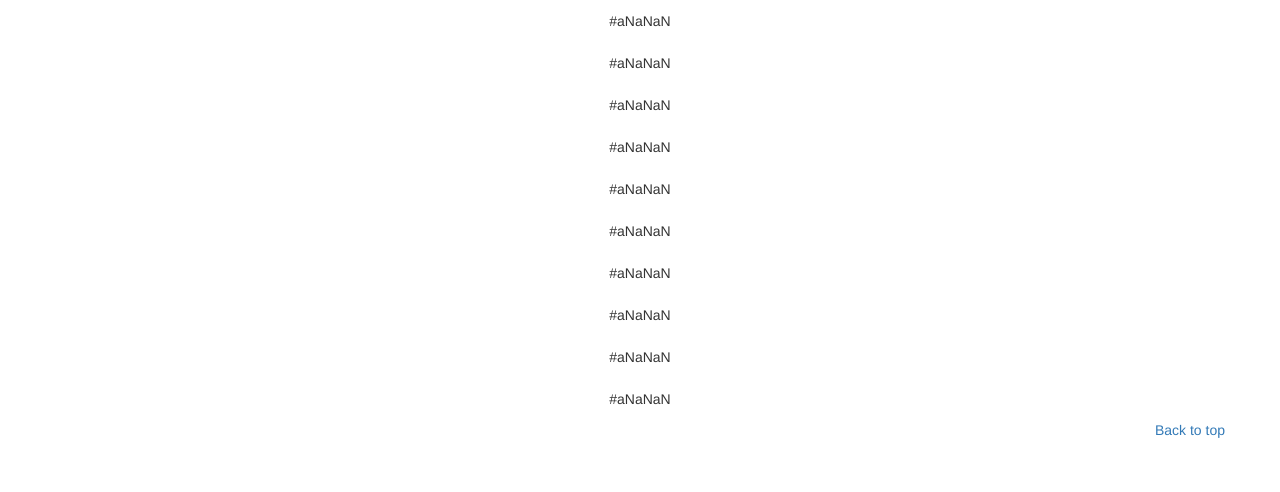
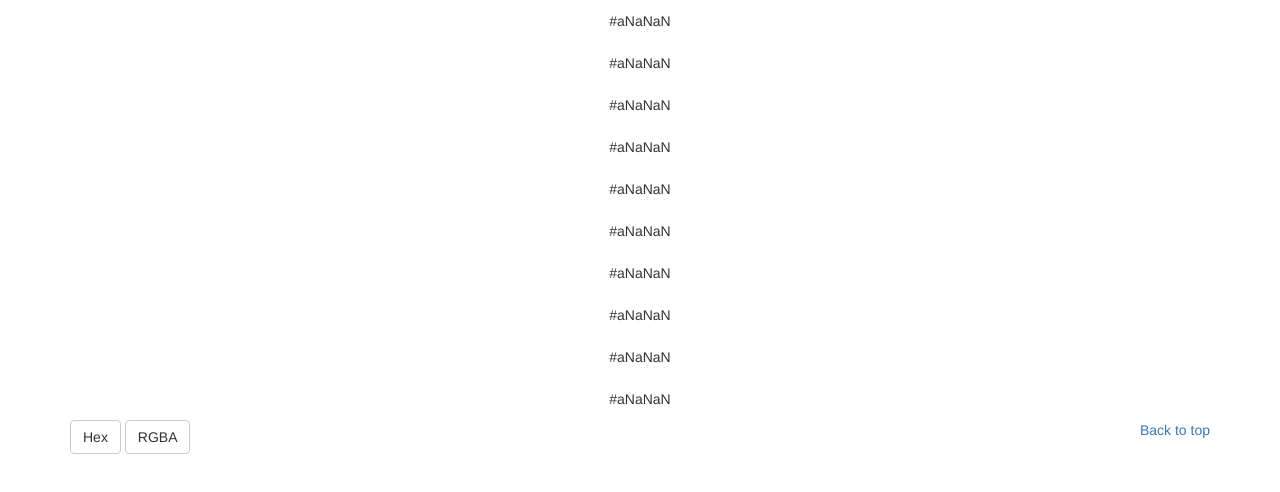
Before and after one commit to tsubakimoto/toumei, a plain HTML site: page palette.html in a window 1280 px wide. Drawn offline with nearby package versions, Linux system fonts and the light colour scheme.

Commit message:
色表示の切り替えボタンを設置。

```diff
--- a/palette.html
+++ b/palette.html
@@ -24,8 +24,14 @@
     <div id="rgba8" class="row box" data-alpha="0.8"></div>
     <div id="rgba9" class="row box" data-alpha="0.9"></div>
     <div id="rgba10" class="row box" data-alpha="1.0"></div>
-    <div class="row text-right">
-      <p><a id="top-link" href="">Back to top</a></p>
+    <div class="row">
+      <div class="col-md-6">
+        <button class="btn btn-default">Hex</button>
+        <button class="btn btn-default">RGBA</button>
+      </div>
+      <div class="col-md-6 text-right">
+        <a id="top-link" href="">Back to top</a>
+      </div>
     </div>
   </div>
   <script src="//ajax.aspnetcdn.com/ajax/jQuery/jquery-2.1.0.min.js"></script>
```
